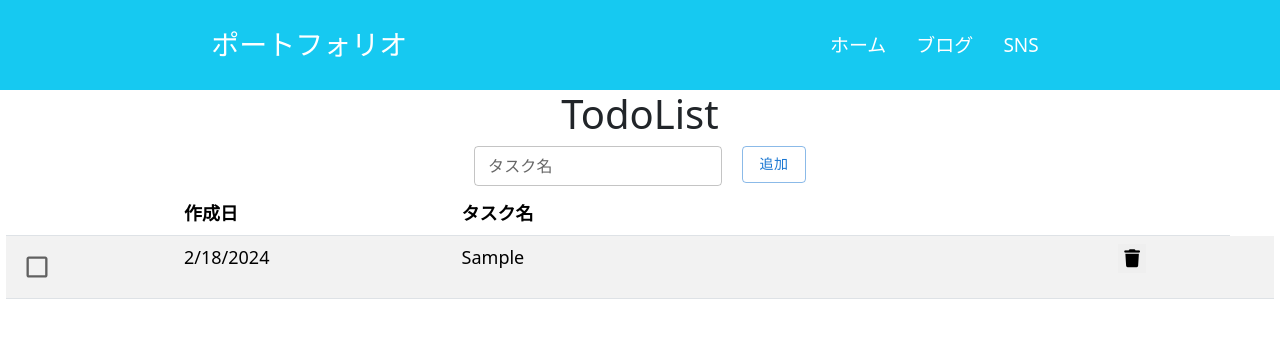
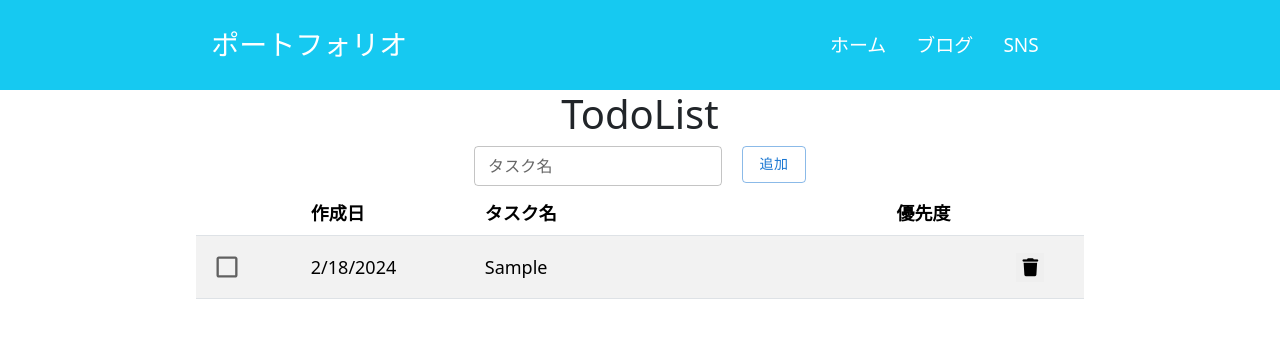
Before and after one commit to rin1351206/portfolio-app, a React (Create React App) app: page /todos in a window 1280 px wide. Both pictures are taken after typing "Sample" into the empty fields and a click on the button "追加". Shown: the top 338 px of the page. Built offline with nearby package versions, Linux system fonts and the light colour scheme.

Commit message:
Todoテーブル微修正。タスク追加テキストの制限つける。

```diff
--- a/src/App.css
+++ b/src/App.css
@@ -160,7 +160,6 @@ button {
   padding-right: 1330px;
 }
 
-.table{
-  width: 70%;
-  margin: 0 auto;
+#todocontent{
+  vertical-align: middle;
 }
--- a/src/components/Todos/TodoList.jsx
+++ b/src/components/Todos/TodoList.jsx
@@ -21,12 +21,13 @@ function TodoList({ taskList, setTaskList }) {
 
     return (
         <div className='todo-list'>
-            <table className="table table-striped" >
+            <table className="table table-striped" style={{width: '70%', margin: 'auto'}} >
                 <thead>
                     <tr className="todoHeader">
                         <th></th>
                         <th className='todoDate'>作成日</th>
                         <th className='todoText'>タスク名</th>
+                        <th className='todoPrimary'>優先度</th>
                         <th></th>
                     </tr>
                 </thead>
@@ -39,19 +40,19 @@ function TodoList({ taskList, setTaskList }) {
                               onChange={() => handleComplete(task.id)}
                             />
                             </td>
-                            <td className="todoDate">
+                            <td className="todoDate" id='todocontent'>
                                 <span>{task.insertDate}</span>
                             </td>
-                            <td className="todoText">
+                            <td className="todoText" id='todocontent'>
                                 <span>{task.text}</span>
                             </td>
-                            <td className="todoAction">
+                            <td className="todoPriority" id='todocontent'>
+                                <span>{task.priority}</span>
+                            </td>
+                            <td className="todoAction" id='todocontent'>
                                 <button className="icon-button" onClick={() => handleDelete(task.id)}>
                                     <i className="fa-solid fa-trash"></i>
                                 </button>
-                            </td>
-                            <td className="todoPriority">
-                                <span>{task.priority}</span>
                             </td>
                         </tr>
                     ))}
```
Also changed, not shown: src/components/Todos/InputForm.jsx (+1 -7 lines).
